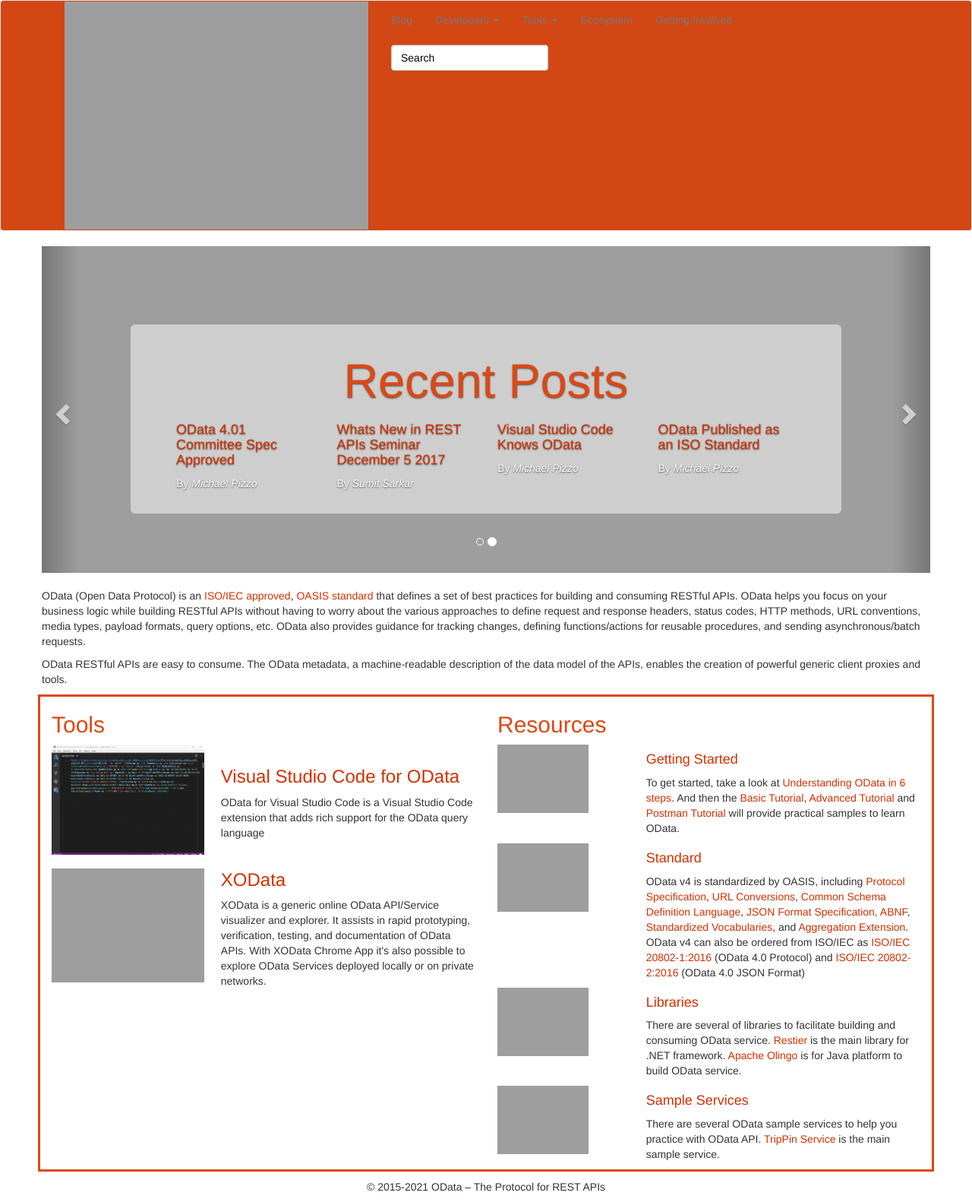
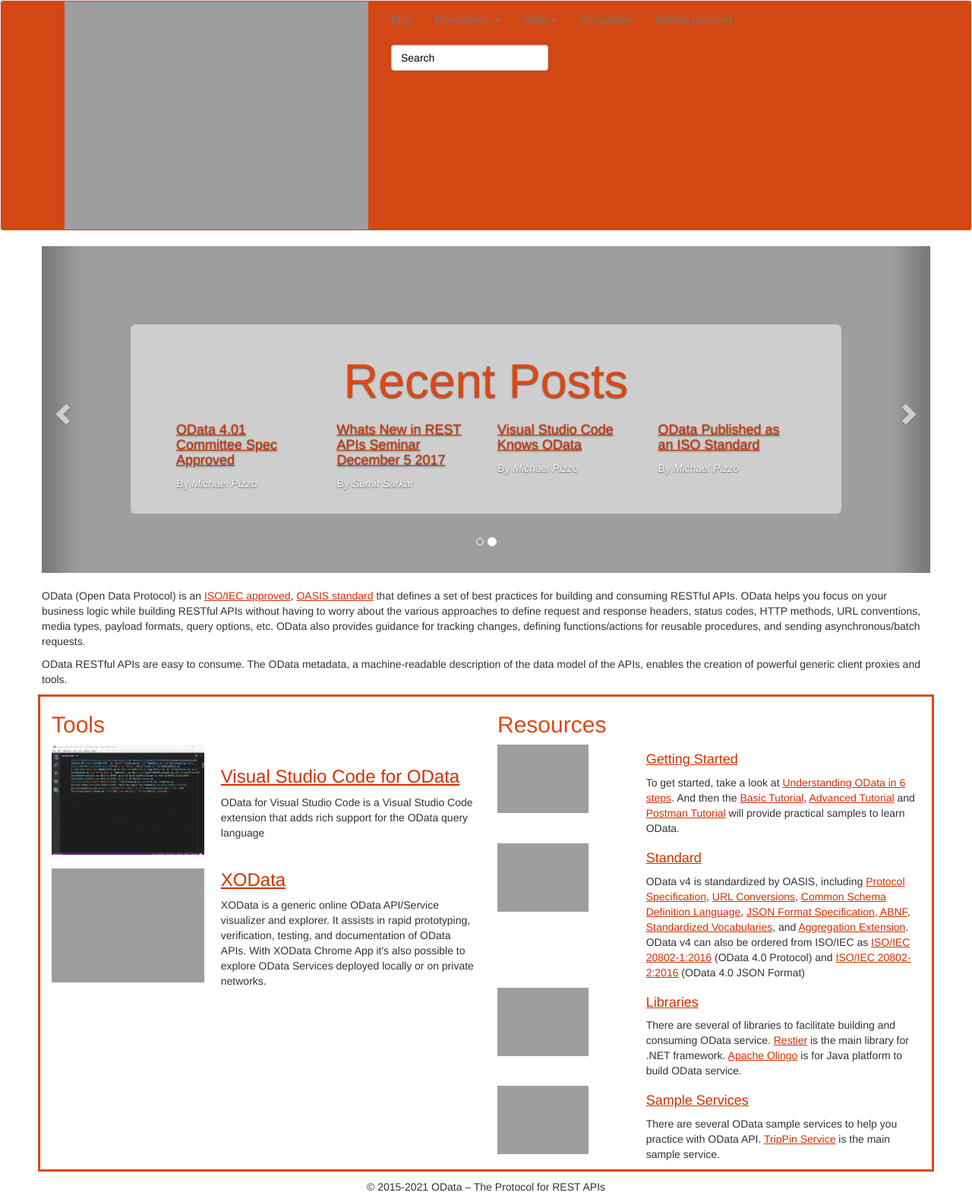
Before and after one commit to OData/odataorg.github.io, a Jekyll site: the page built from index.html, in a window 1280 px wide. Shown: the whole page at 76% size. Built offline with Jekyll 4.4.1, drawn with Linux system fonts in a browser that asks for light colours; nearby versions of some CDN libraries; library files that are not in the unit come from our copies; a style sheet for code colours, icons or effects is not loaded.

Commit message:
add underlines to links

```diff
--- a/public/css/site.css
+++ b/public/css/site.css
@@ -82,6 +82,11 @@
 }
 a {
 	color: #d23000;
+  text-decoration: underline;
+  text-decoration-color:#d23000;
+}
+a[role=menuitem]{
+  text-decoration: none;
 }
 td > a {
 	color:#d23000;
```
